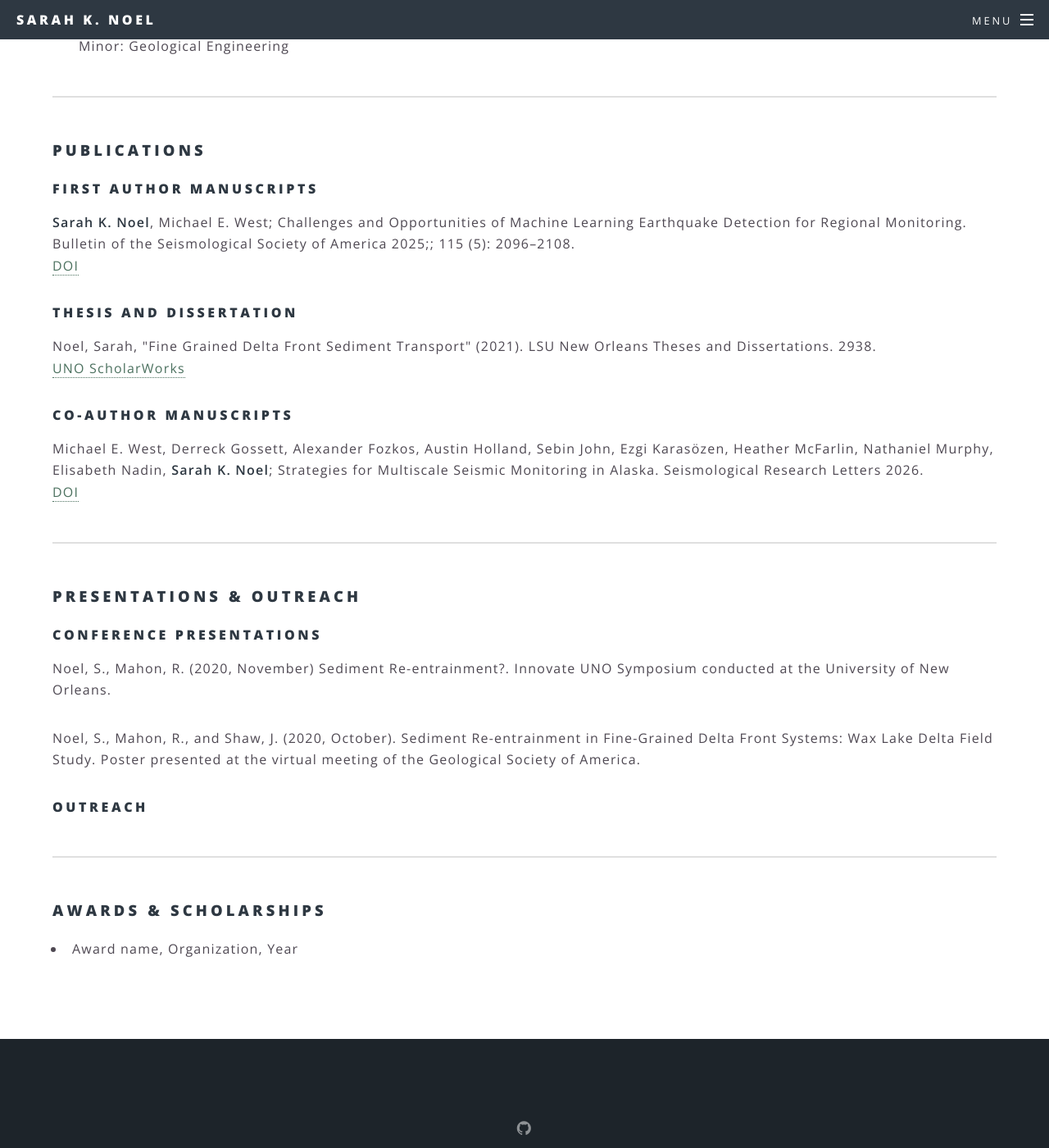
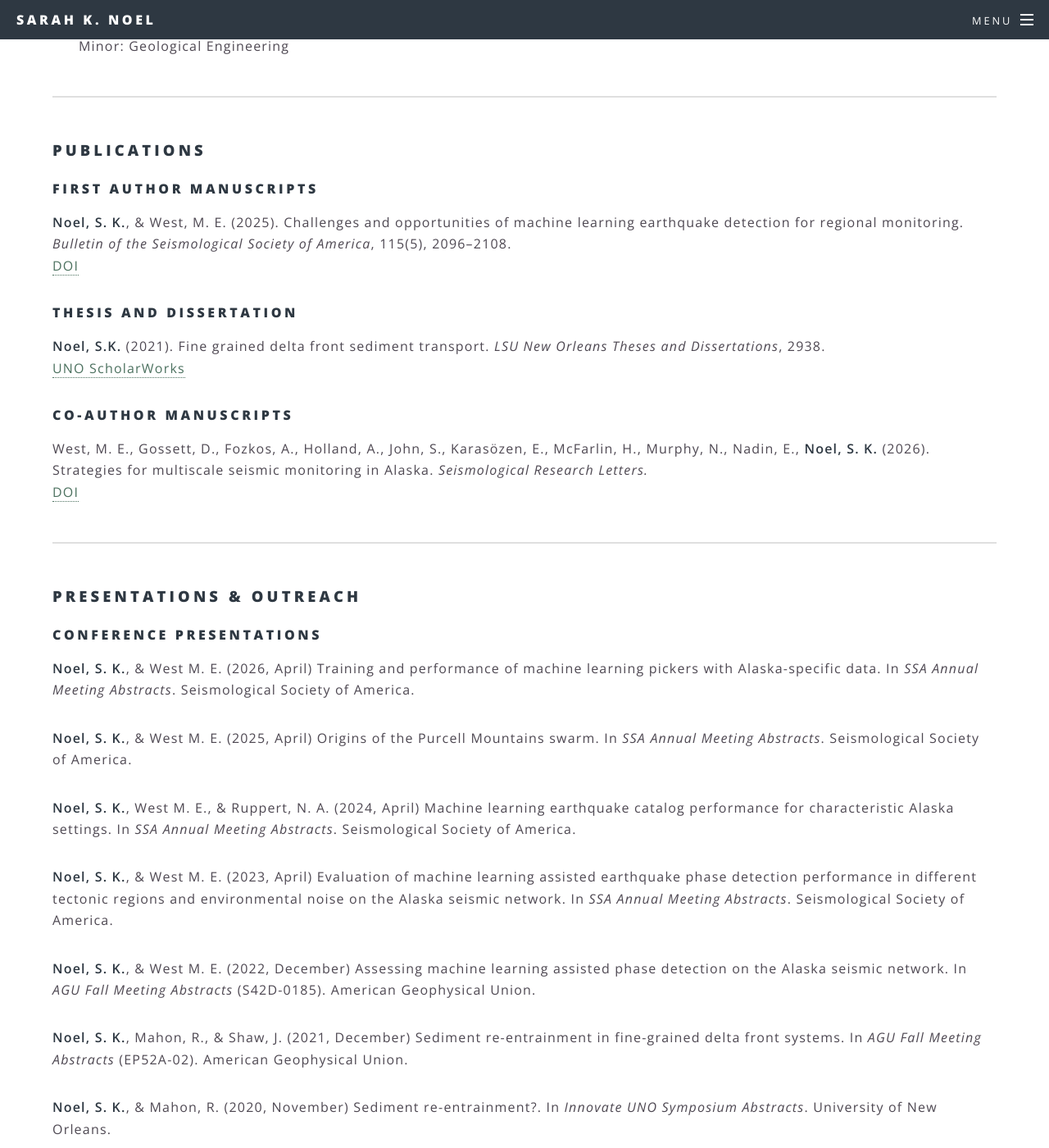
Before and after one commit to aknoel/academic, a Jekyll site: the page built from cv.html, in a window 1280 px wide and 1400 px high, scrolled down 714 px. Shown: the whole window at 82% size. Built offline with Jekyll 4.4.1, drawn with Linux system fonts in a browser that asks for light colours; some of the changed text lies outside the part shown.

Commit message:
cv updates

```diff
--- a/cv.html
+++ b/cv.html
@@ -25,19 +25,19 @@ subtitle:
 	<!-- publications (all) -->
 	<h3>Publications</h3>
 	<h4>First Author Manuscripts</h4>
-	<p><strong>Sarah K. Noel</strong>, Michael E. West; Challenges and Opportunities of Machine Learning Earthquake
-		Detection for Regional Monitoring. Bulletin of the Seismological Society of America 2025;; 115 (5): 2096–2108.<br \>
+	<p><strong>Noel, S. K.</strong>, & West, M. E. (2025). Challenges and opportunities of machine learning earthquake
+		detection for regional monitoring. <i>Bulletin of the Seismological Society of America</i>, 115(5), 2096–2108.<br \>
 		<a href="https://doi.org/10.1785/0120250021">DOI</a></p>
 
 	<h4>Thesis and Dissertation</h4>
-	<p>Noel, Sarah, "Fine Grained Delta Front Sediment Transport" (2021). LSU New Orleans Theses and Dissertations.
-		2938.<br />
+	<p><strong>Noel, S.K.</strong> (2021). Fine grained delta front sediment transport. <i>LSU New Orleans Theses and
+		Dissertations</i>, 2938.<br />
 		<a href="https://scholarworks.uno.edu/td/2938">UNO ScholarWorks</a></p>
 
 	<h4>Co-Author Manuscripts</h4>
-	<p>Michael E. West, Derreck Gossett, Alexander Fozkos, Austin Holland, Sebin John, Ezgi Karasözen, Heather
-		McFarlin, Nathaniel Murphy, Elisabeth Nadin, <strong>Sarah K. Noel</strong>; Strategies for Multiscale Seismic
-		Monitoring in Alaska. Seismological Research Letters 2026.<br \>
+	<p>West, M. E., Gossett, D., Fozkos, A., Holland, A., John, S., Karasözen, E., McFarlin, H., Murphy, N., Nadin, E.,
+		<strong>Noel, S. K.</strong> (2026). Strategies for multiscale seismic monitoring in Alaska. <i>Seismological
+		Research Letters.</i><br \>
 		<a href="https://doi.org/10.1785/0220260199">DOI</a></p>
 
 	<hr />
@@ -46,11 +46,34 @@ subtitle:
 	<h3>Presentations & Outreach</h3>
 	<h4>Conference Presentations</h4>
 
-	<p>Noel, S., Mahon, R. (2020, November) Sediment Re-entrainment?. Innovate UNO Symposium conducted at the
-		University of New Orleans.</p>
+	<!-- University of Alaska Fairbanks presentations -->
 
-	<p>Noel, S., Mahon, R., and Shaw, J. (2020, October). Sediment Re-entrainment in Fine-Grained Delta Front Systems:
-	Wax Lake Delta Field Study. Poster presented at the virtual meeting of the Geological Society of America.</p>
+	<p><strong>Noel, S. K.</strong>, & West M. E. (2026, April) Training and performance of machine learning pickers
+		with Alaska-specific data. In <i>SSA Annual Meeting Abstracts</i>. Seismological Society of America.</p>
+
+	<p><strong>Noel, S. K.</strong>, & West M. E. (2025, April) Origins of the Purcell Mountains swarm. In <i>SSA
+		Annual Meeting Abstracts</i>. Seismological Society of America.</p>
+
+	<p><strong>Noel, S. K.</strong>, West M. E., & Ruppert, N. A. (2024, April) Machine learning earthquake catalog
+		performance for characteristic Alaska settings. In <i>SSA Annual Meeting Abstracts</i>. Seismological Society of America.</p>
+
+	<p><strong>Noel, S. K.</strong>, & West M. E. (2023, April) Evaluation of machine learning assisted earthquake phase
+		detection performance in different tectonic regions and environmental noise on the Alaska seismic network.
+		In <i>SSA Annual Meeting Abstracts</i>. Seismological Society of America.</p>
+
+	<p><strong>Noel, S. K.</strong>, & West M. E. (2022, December) Assessing machine learning assisted phase detection
+		on the Alaska seismic network. In <i>AGU Fall Meeting Abstracts</i> (S42D-0185). American Geophysical Union.</p>
+
+	<!-- University of New Orleans presentations -->
+	<p><strong>Noel, S. K.</strong>, Mahon, R., & Shaw, J. (2021, December) Sediment re-entrainment in fine-grained delta
+		front systems. In <i>AGU Fall Meeting Abstracts</i> (EP52A-02). American Geophysical Union.</p>
+
+	<p><strong>Noel, S. K.</strong>, & Mahon, R. (2020, November) Sediment re-entrainment?. In <i>Innovate UNO Symposium
+		Abstracts</i>. University of New Orleans.</p>
+
+	<p><strong>Noel, S. K.</strong>, Mahon, R., & Shaw, J. (2020, October). Sediment re-entrainment in fine-grained delta
+		front systems: Wax Lake Delta field study. In <i>GSA Annual (virtual) Meeting Abstracts</i>.
+		Geological Society of America.</p>
 
 	<h4>Outreach</h4>
 
```
